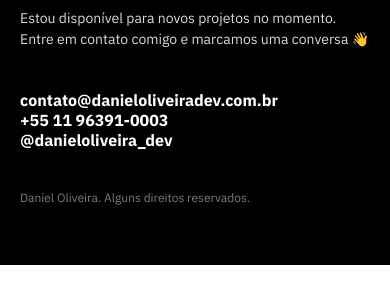
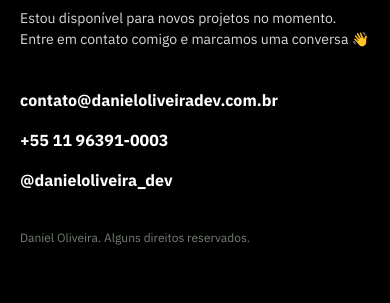
Before and after one commit to danielbarrosdeoliveira/portfolio, a website: page src/index.html in a window 390 px wide. Shown: the part 3341-3644 px from the top of the page. Before the commit the page ends 3606 px from the top, so only its background shows below. Drawn offline with nearby package versions, Linux system fonts and the light colour scheme; files that its build step writes are made by us from their sources.

Commit message:
:lipstick: expanded contact area for user finger touch

```diff
--- a/src/scss/components/_footer.scss
+++ b/src/scss/components/_footer.scss
@@ -89,6 +89,13 @@
       flex-direction: column;
       font-size: rem(16);
       text-align: left;
+      gap: 20px;
+
+      li {
+        a {
+          padding: 20px 0px;
+        }
+      }
     }
 
     &__copy {
```
